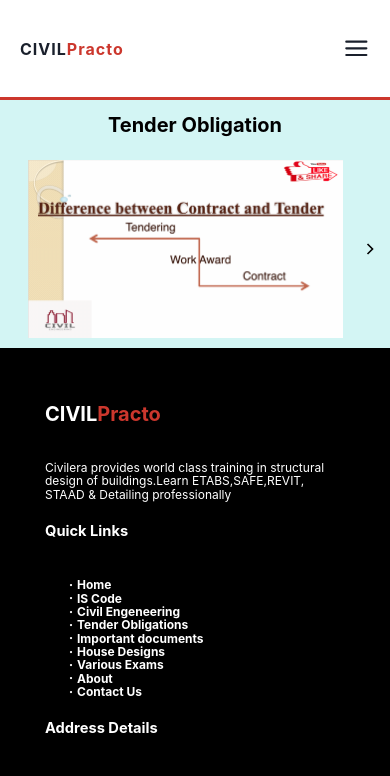
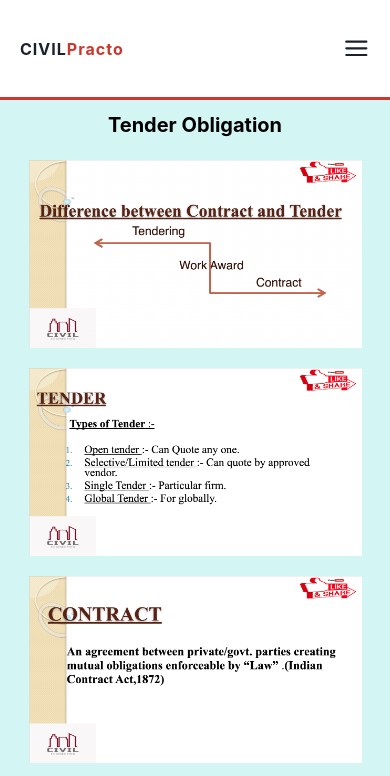
Before and after one commit to civilplus07/portoflio, a React (Vite) app: page /tenderobligation in a window 390 px wide. Shown: the top 776 px of the page. Built offline with nearby package versions, Linux system fonts and the light colour scheme.

Commit message:
slide mobile

```diff
--- a/src/pages/Tender/Tender.view.tsx
+++ b/src/pages/Tender/Tender.view.tsx
@@ -31,18 +31,35 @@
                     fontSize={{ base: '15pt', sm: '16pt', md: '17pt', lg: '18pt' }}
                 >Build Today for better tommorow</Text> */}
             </Flex>
-            <Flex>
+            {tender_img.map((row, id) => (
+                <Flex
+                    direction={'column'}
+                    justifyContent='center'
+                    alignItems={'center'}
+                    key={id}
+                    display={{ base: 'inherit', md: 'none' }}
+                >
+                    <Image
+                        src={row}
+                        w={{ base: '90%', md: '80%' }}
+                        h='auto'
+                    />
+                </Flex>
+            ))}
+            <Flex
+                display={{ base: 'none', md: 'inherit' }}
+            >
                 <Flex
                     cursor={'pointer'}
                     onClick={() => {
-                        if ( page > 0 )
+                        if (page > 0)
                             setPage(page - 1)
                     }}
                     color={'white'}
                     justifyContent={'center'}
                     alignItems='center'
                     fontSize={{ base: '15pt', sm: '20pt', md: '25pt', lg: '32pt' }}
-                    display={page==0?'none':'inherit'}
+                    display={page == 0 ? 'none' : 'inherit'}
                 >
                     <GrFormPrevious />
                 </Flex>
@@ -64,7 +81,7 @@
                     justifyContent={'center'}
                     fontSize={{ base: '15pt', sm: '20pt', md: '25pt', lg: '32pt' }}
                     alignItems='center'
-                    display={page==tender_img.length-1?'none':'inherit'}
+                    display={page == tender_img.length - 1 ? 'none' : 'inherit'}
                 >
                     <GrFormNext />
                 </Flex>
```
